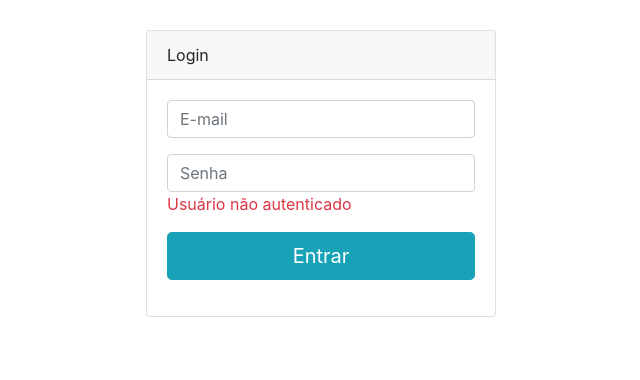
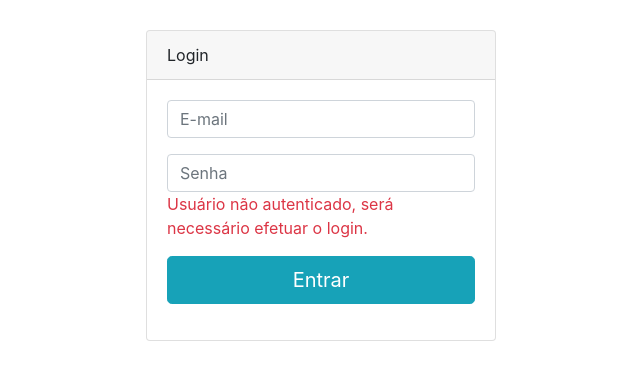
Before and after one commit to Clacoder93/htdocs, a PHP site: page /app_help_desk/index.php?login=notAuthenticated in a window 1280 px wide. Shown: the part 56-436 px from the top of the page, without its empty margins (319-959 px from the left). Run offline with PHP 8.4, Linux system fonts and the light colour scheme; the visitor is signed in with stand-in values (Sample User, id 1).

Commit message:
just some updates

```diff
--- a/app_help_desk/abrir_chamado.php
+++ b/app_help_desk/abrir_chamado.php
@@ -3,6 +3,7 @@ session_start();
 
 if (isset($_SESSION['autenticado']) ||$_SESSION['autenticado'] != 'SIM') {
   header('Location: index.php?login=notAuthenticated');
+}
 ?>
 
 <html>
--- a/app_help_desk/consultar_chamado.php
+++ b/app_help_desk/consultar_chamado.php
@@ -3,6 +3,7 @@ session_start();
 
 if (isset($_SESSION['autenticado']) ||$_SESSION['autenticado'] != 'SIM') {
   header('Location: index.php?login=notAuthenticated');
+}
 ?>
 
 <html>
--- a/app_help_desk/home.php
+++ b/app_help_desk/home.php
@@ -3,7 +3,7 @@ session_start();
 
 if (isset($_SESSION['autenticado']) ||$_SESSION['autenticado'] != 'SIM') {
   header('Location: index.php?login=notAuthenticated');
-
+}
 ?>
 
 <html>
--- a/app_help_desk/index.php
+++ b/app_help_desk/index.php
@@ -52,7 +52,7 @@ session_start();
                 if (isset($_GET['login']) && $_GET['login']=='notAuthenticated')
                 {?>
                   <div class="text-danger">
-                    Usuário não autenticado
+                    Usuário não autenticado, será necessário efetuar o login.
                   </div>
                   <?
                 }?>
```
Also changed, not shown: incorporando_scripts/vagas.php (added). Lines whose indentation alone changed are shown as unchanged.
